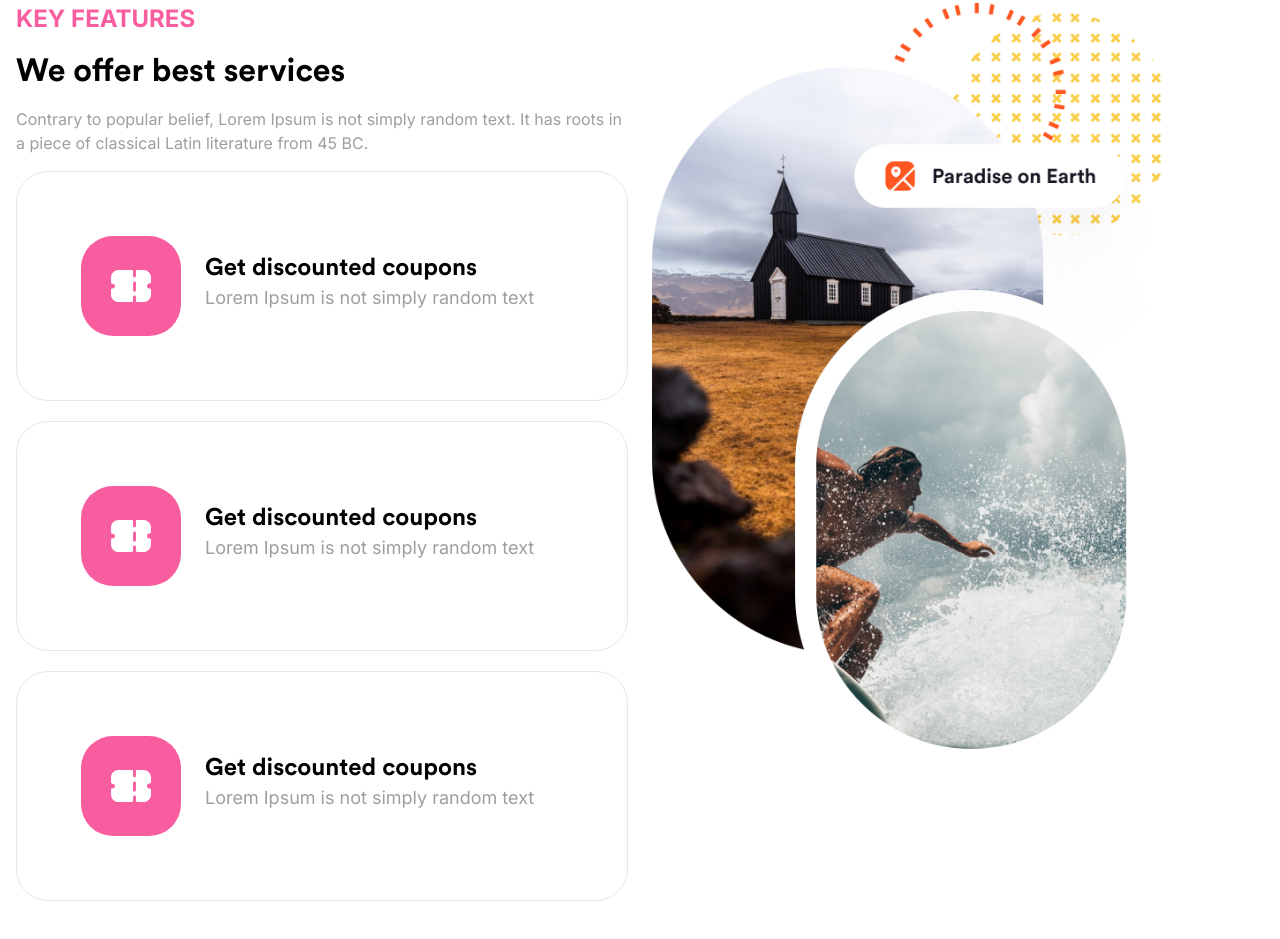
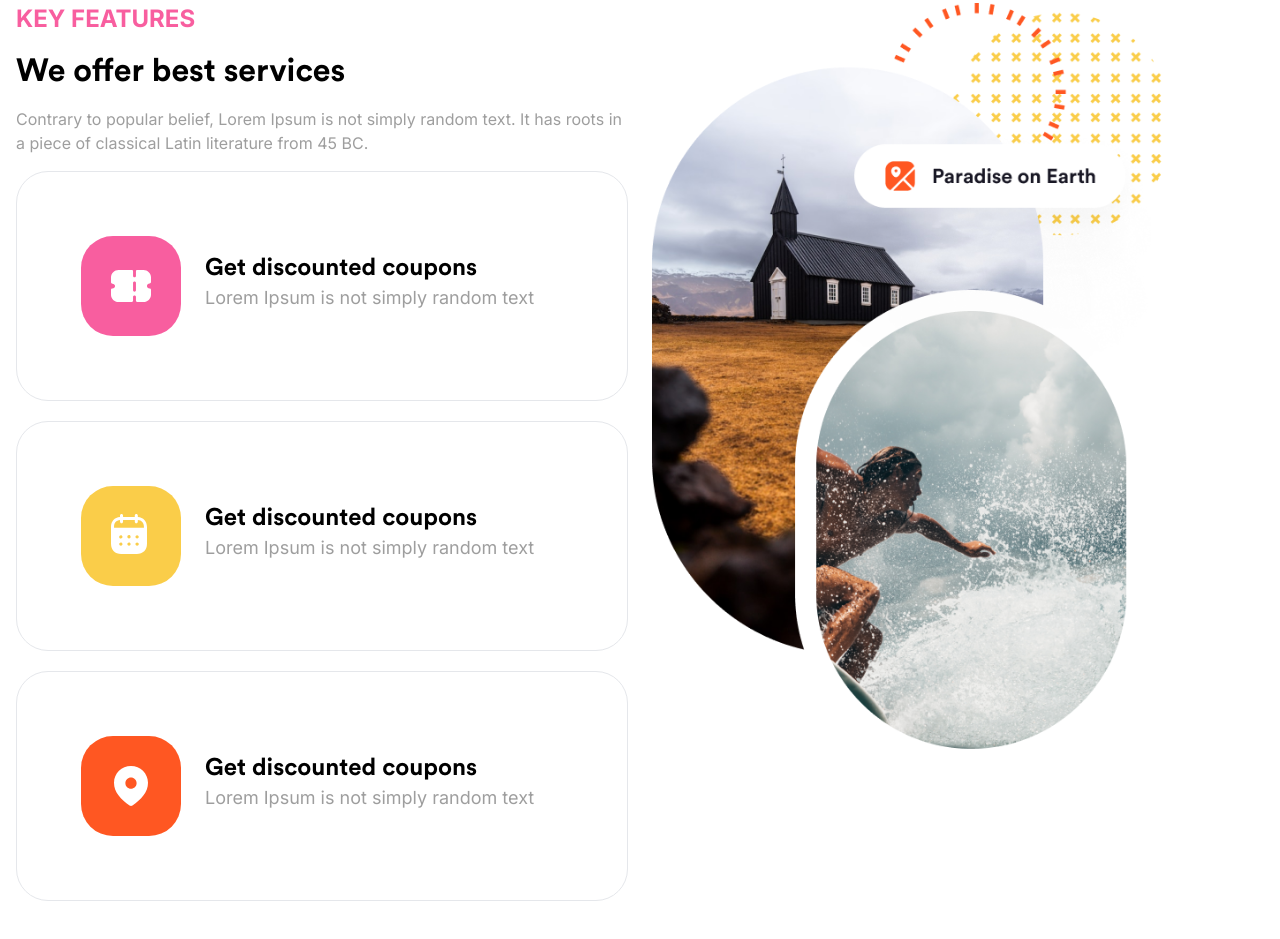
Before and after one commit to arneyva/Slicing-TravelWeb, a website: page src/index.html in a window 1280 px wide. Shown: the part 2408-3347 px from the top of the page. Drawn offline with nearby package versions, Linux system fonts and the light colour scheme.

Commit message:
features

```diff
--- a/src/index.html
+++ b/src/index.html
@@ -258,7 +258,7 @@
                             </div>
                             <div
                                 class="grow flex justify-start gap-6 flex-col sm:flex-row items-start rounded-[32px] border lg:p-16 p-10 bg-white">
-                                <img src="../public/assets/service1.svg" alt="">
+                                <img src="../public/assets/service2.svg" alt="">
                                 <div class="mt-4">
                                     <h1 class="font-circular font-bold text-2xl">Get discounted coupons</h1>
                                     <span class="font-inter text-lg text-grey">Lorem Ipsum is not simply random
@@ -267,7 +267,7 @@
                             </div>
                             <div
                                 class="grow flex justify-start gap-6 flex-col sm:flex-row items-start rounded-[32px] border lg:p-16 p-10 bg-white">
-                                <img src="../public/assets/service1.svg" alt="">
+                                <img src="../public/assets/service3.svg" alt="">
                                 <div class="mt-4">
                                     <h1 class="font-circular font-bold text-2xl">Get discounted coupons</h1>
                                     <span class="font-inter text-lg text-grey">Lorem Ipsum is not simply random
```
